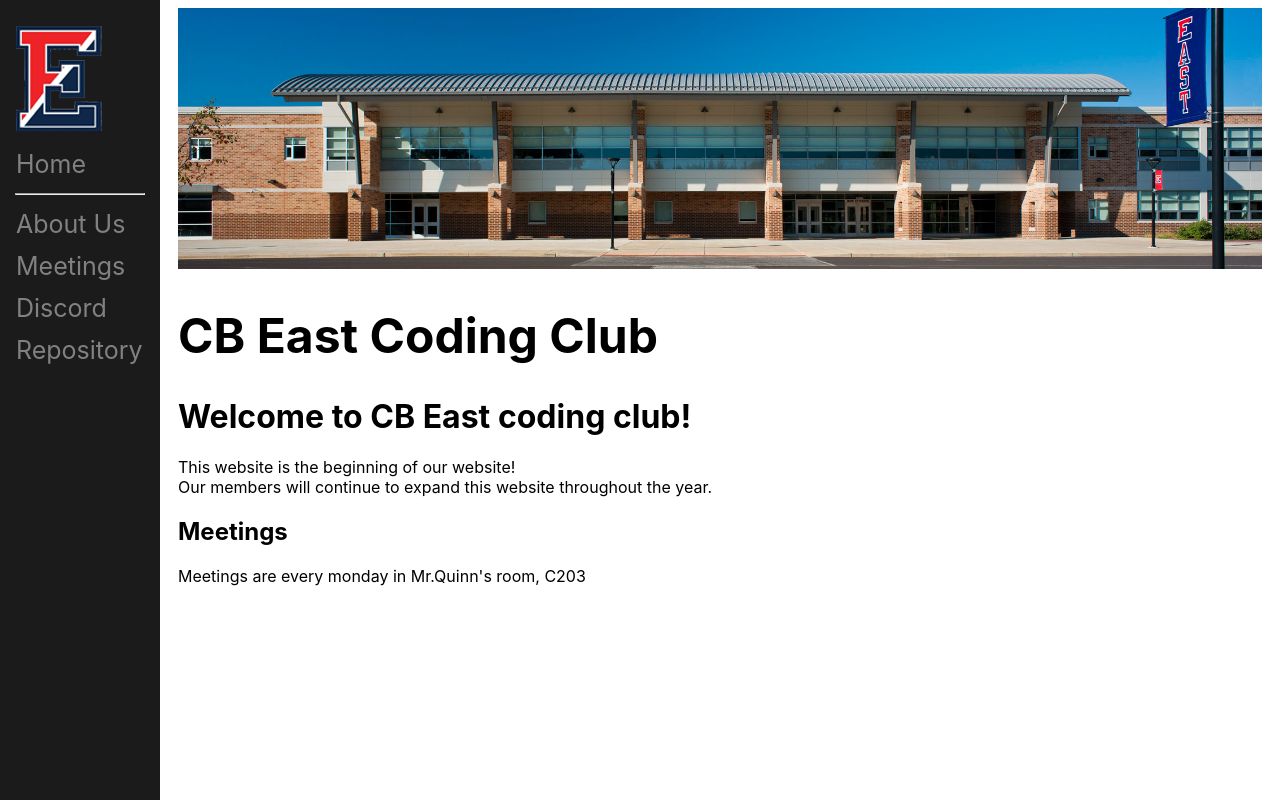
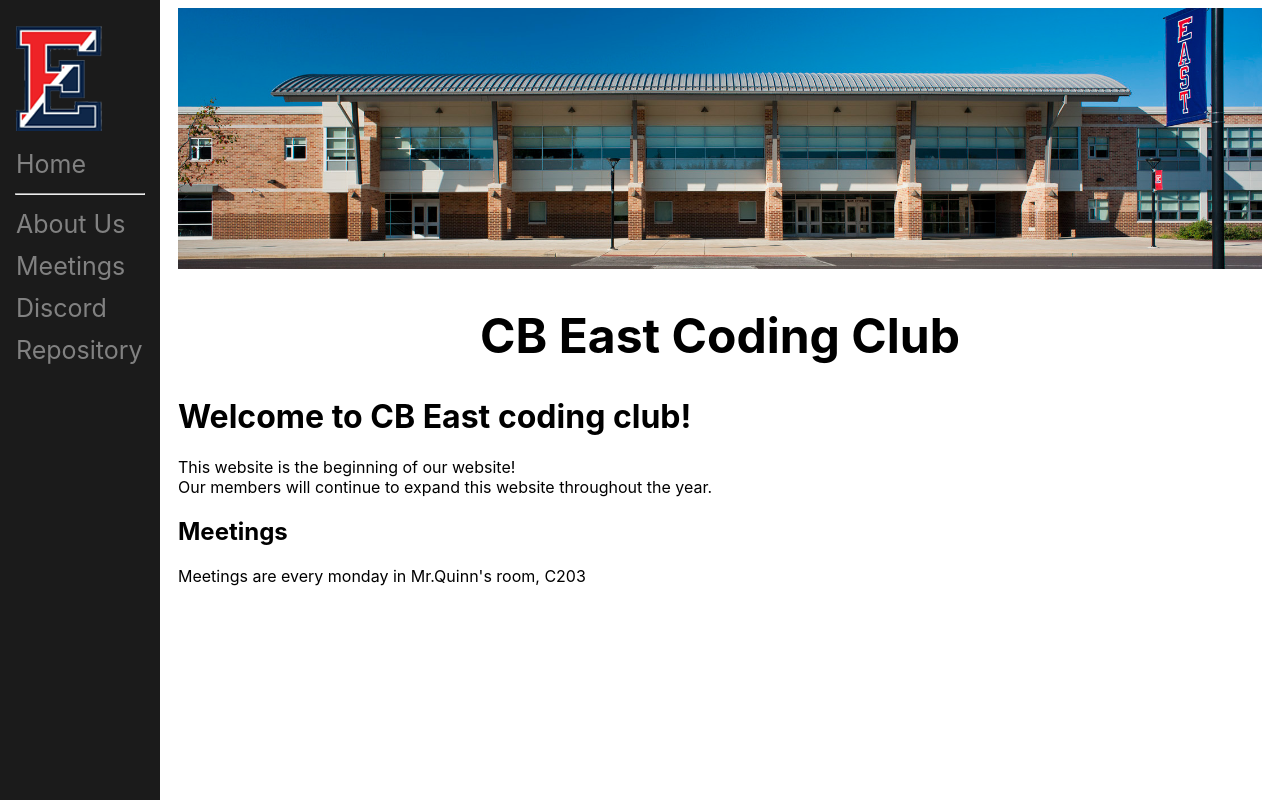
Before and after one commit to JonZavialov/cbeast, a Flask app: page / in a window 1280 px wide. Run offline with Flask 2, Linux system fonts and the light colour scheme.

Commit message:
Update styles.css

```diff
--- a/static/styles/styles.css
+++ b/static/styles/styles.css
@@ -58,6 +58,7 @@ body {
 h1.title {
     color: black;
     font-size: 48px;
+    text-align: center
 }
 
 .left{
```
